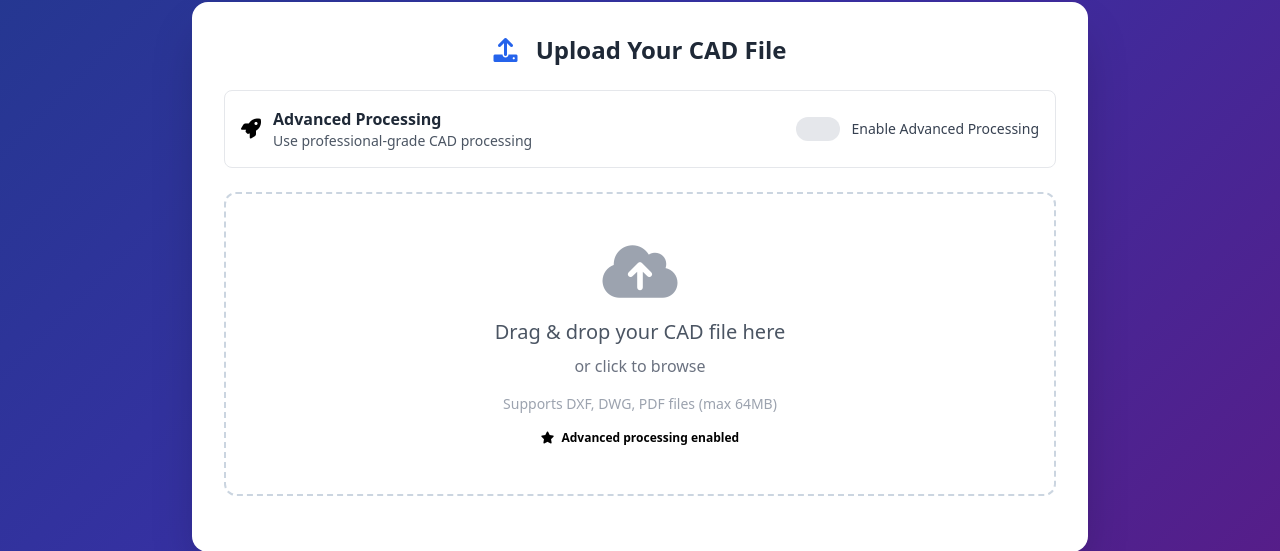
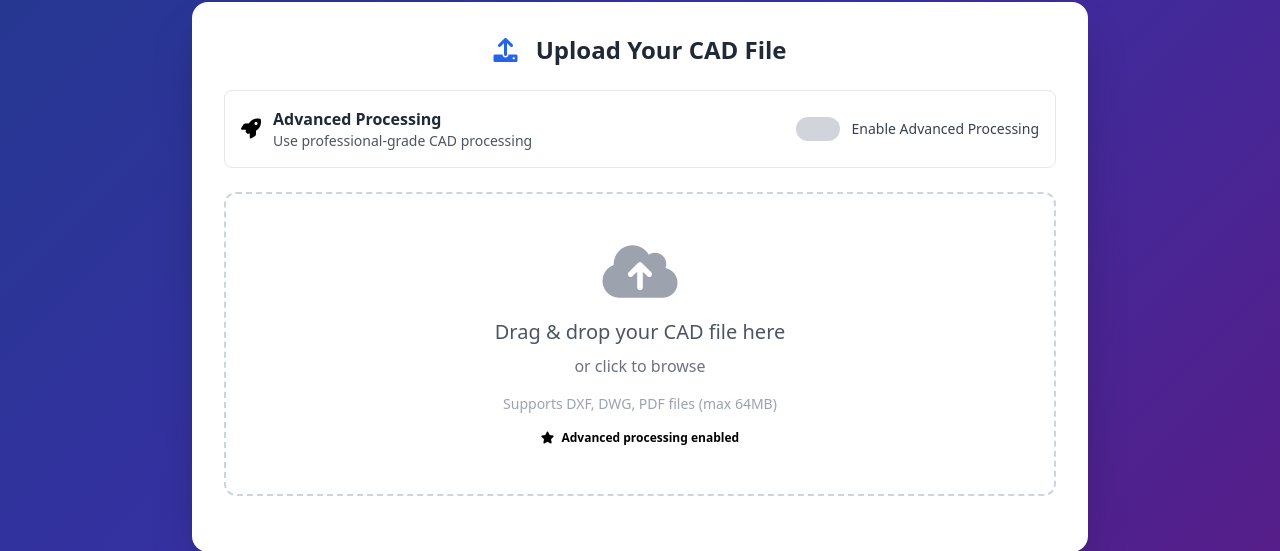
Before and after one commit to rehmanul/CADGinie-August, a Flask app: page / in a window 1280 px wide. Shown: the part 320-871 px from the top of the page. Run offline with Flask 3, Linux system fonts and the light colour scheme; data that the repository does not hold is empty; some libraries are stand-ins or nearby versions.

Commit message:
Improve toggle button visibility with gray/green states

```diff
--- a/templates/enhanced_production_index.html
+++ b/templates/enhanced_production_index.html
@@ -102,7 +102,7 @@
                         </div>
                         <label class="relative inline-flex items-center cursor-pointer">
                             <input type="checkbox" id="forgeToggle" class="sr-only peer">
-                            <div class="w-11 h-6 bg-gray-200 peer-focus:outline-none peer-focus:ring-4 peer-focus:ring-blue-300 rounded-full peer peer-checked:after:translate-x-full peer-checked:after:border-white after:content-[''] after:absolute after:top-[2px] after:left-[2px] after:bg-white after:border-gray-300 after:border after:rounded-full after:h-5 after:w-5 after:transition-all peer-checked:bg-blue-600"></div>
+                            <div class="w-11 h-6 bg-gray-300 peer-focus:outline-none peer-focus:ring-4 peer-focus:ring-green-300 rounded-full peer peer-checked:after:translate-x-full peer-checked:after:border-white after:content-[''] after:absolute after:top-[2px] after:left-[2px] after:bg-white after:border-gray-300 after:border after:rounded-full after:h-5 after:w-5 after:transition-all duration-200 peer-checked:bg-green-500"></div>
                             <span class="ml-3 text-sm font-medium text-gray-700">Enable Advanced Processing</span>
                         </label>
                     </div>
```
